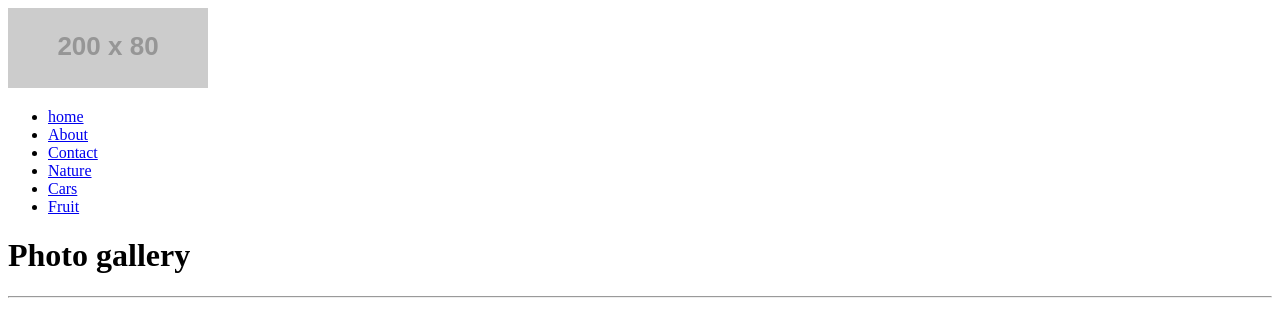
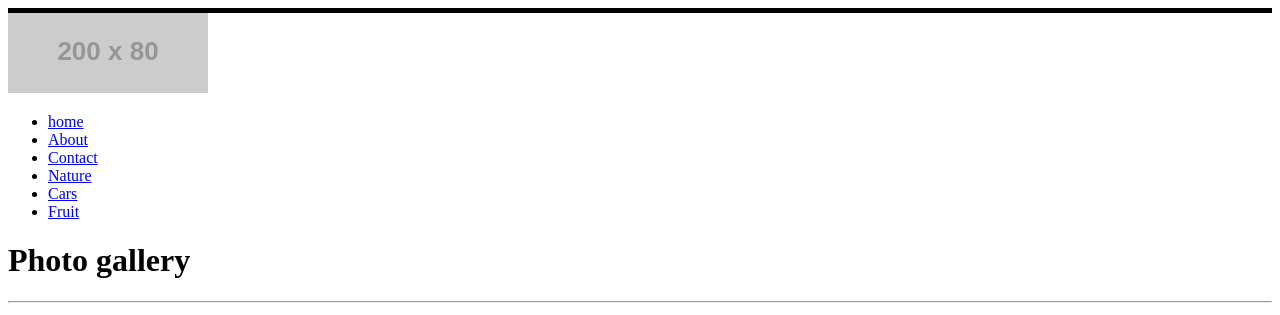
Before and after one commit to SaeidMakhmudov/demo-photo-gallery, a plain HTML site: page index.html in a window 1280 px wide. Shown: the top 315 px of the page. Drawn offline with Linux system fonts and the light colour scheme; placeholder pictures from the web are drawn by us.

Commit message:
add border

```diff
--- a/index.html
+++ b/index.html
@@ -5,6 +5,11 @@
   <meta http-equiv="X-UA-Compatible" content="IE=edge">
   <meta name="viewport" content="width=device-width, initial-scale=1.0">
   <title>photo gallery</title>
+  <style>
+    header{
+      border-top: 5px solid black;
+    }
+  </style>
 </head>
 <body>
 <!-- site header -->
```
